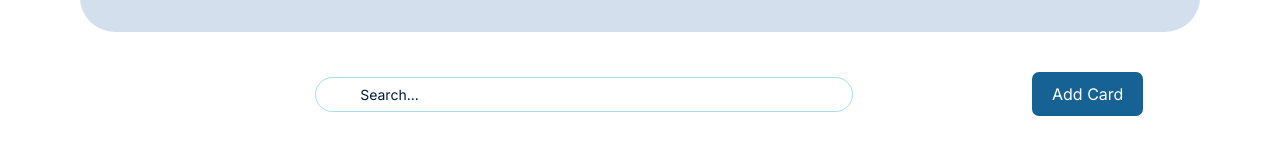
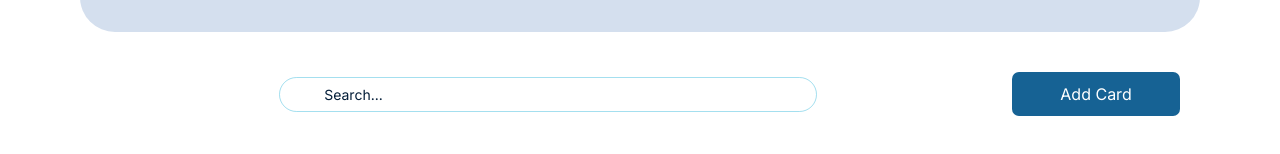
Before and after one commit to jason5122/flaish-backend, a Next.js app: page /dashboard in a window 1280 px wide. Shown: the part 504-658 px from the top of the page. Built offline with nearby package versions, Linux system fonts and the light colour scheme; no server answers.

Commit message:
set up the card category screen

```diff
--- a/app/auth/signup/page.tsx
+++ b/app/auth/signup/page.tsx
@@ -76,6 +76,7 @@ const SignUp = () => {
               title="signup button"
               text="Create Account"
               width="100%"
+              className="rounded-[7px]"
             />
           </div>
         </div>
--- a/app/card/featured/FeaturedCards.tsx
+++ b/app/card/featured/FeaturedCards.tsx
@@ -8,12 +8,12 @@ const FeaturedCards = () => {
    const router = useRouter();
   return (
     <div className="flex flex-col gap-y-8 items-start justify-center">
-      <div className="w-full flex flex-wrap items-center justify-center">
+      <div className="w-full flex flex-wrap items-center justify-center gap-4">
         <div className="lg:w-[80%] w-full">
           <CustomSearchBar />
         </div>
-        <div className="lg:w-[10%] w-full">
-          <CustomButton text="Add Card" title="Add Featured Card" className="rounded-[7px]" />
+        <div className="lg:w-[15%] min-w-[15%] md:w-[50%] w-full">
+          <CustomButton text="Add Card" title="Add Featured Card" className="rounded-[7px]"  width="100%"/>
         </div>
       </div>
       <h2 className="font-regular text-[25px]">Featured Cards</h2>
```
